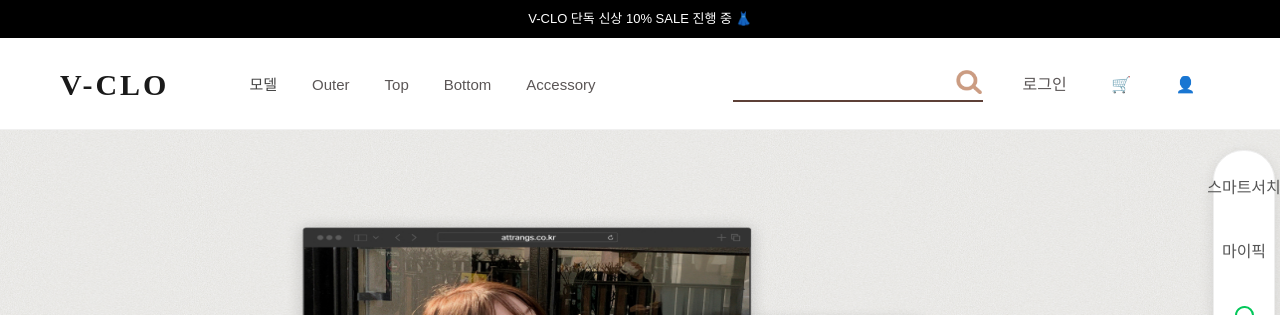
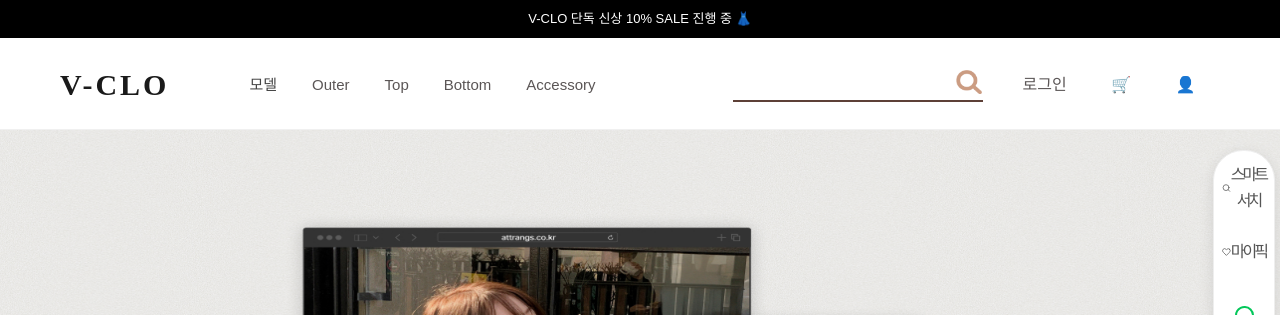
Before and after one commit to jeongbyeongmug/v-clo-frontend, a React (Vite) app: page / in a window 1280 px wide. Shown: the top 315 px of the page. Built offline with nearby package versions, Linux system fonts and the light colour scheme.

Commit message:
Update SideBar UI

```diff
--- a/src/components/SideBar.jsx
+++ b/src/components/SideBar.jsx
@@ -61,7 +61,7 @@
       <div className="sidebar-icons">
         <div className={`icon-wrapper ${activeMenu === 'search' ? 'active' : ''}`} onClick={() => handleSidebarClick('search')}>
           <FiSearch size={24} />
-          <span className="tooltip">스마트서치</span>
+          <span className="tooltip">스마트<br />서치</span>
         </div>
         <div className={`icon-wrapper ${activeMenu === 'mypick' ? 'active' : ''}`} onClick={() => handleSidebarClick('mypick')}>
           <FiHeart size={24} />
--- a/src/styles/SideBar.css
+++ b/src/styles/SideBar.css
@@ -58,6 +58,9 @@
   visibility: hidden;
   transition: all 0.2s ease-in-out;
   pointer-events: none;
+}
+.tooltip {
+  letter-spacing: -3px;
 }
 
 .menu-tooltip::after {
@@ -150,6 +153,7 @@
 .search-bar-input-group {
   position: relative;
   margin-bottom: 20px;
+
 }
 
 .search-bar-input-group input {
```
